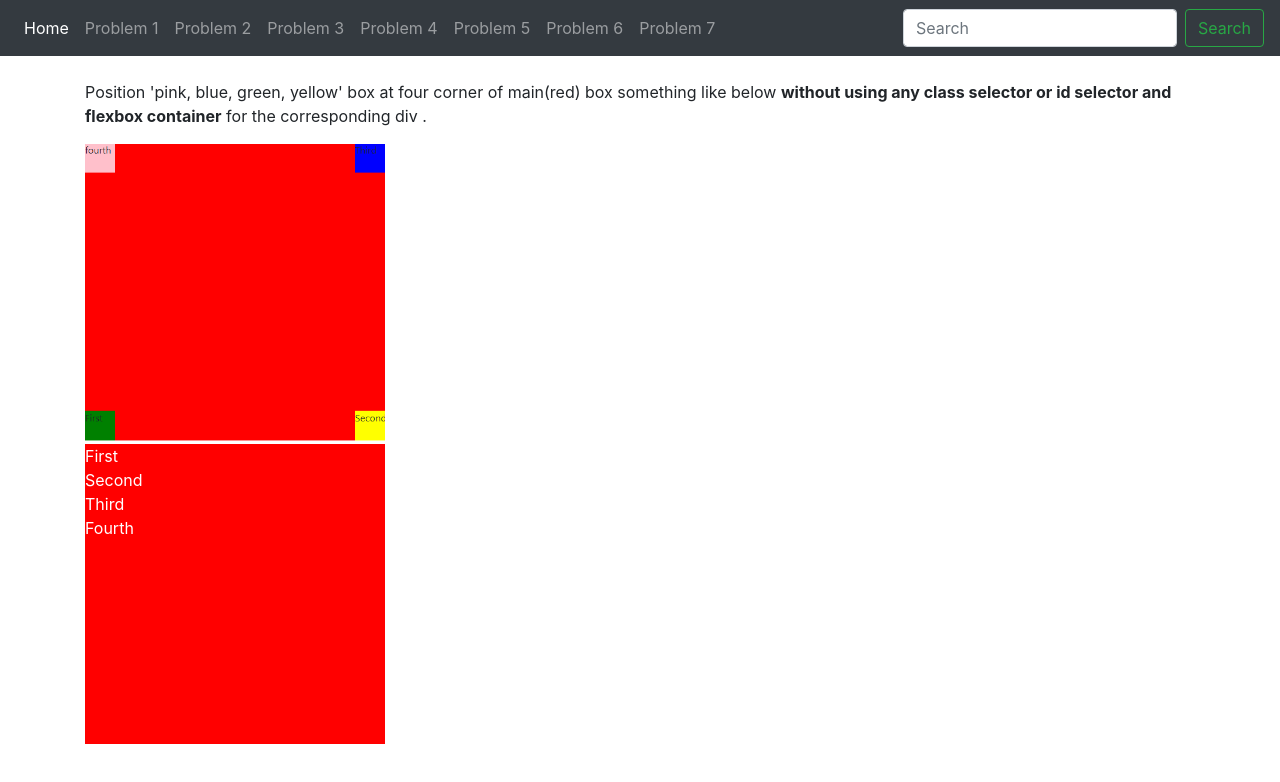
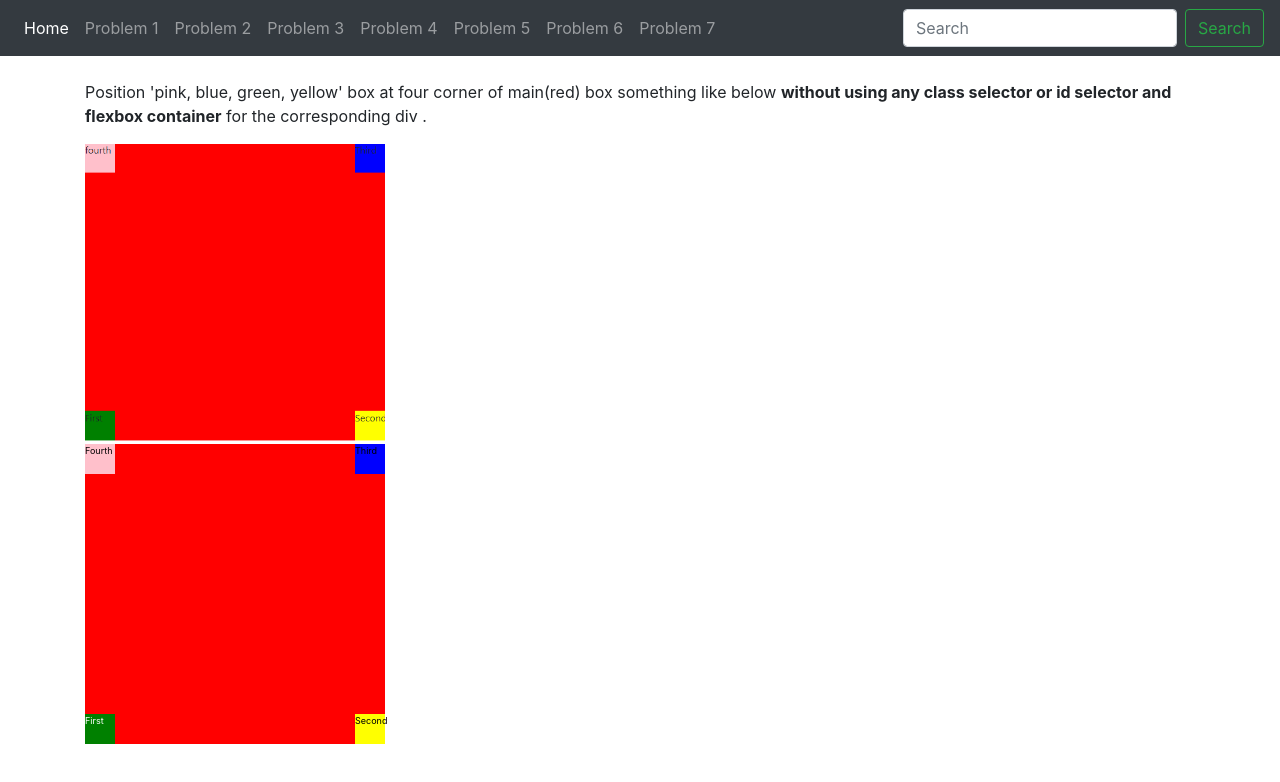
Before and after one commit to sagarrajak/angular-frontend-assigment, an Angular app: page /question-6 in a window 1280 px wide. Shown: the top 782 px of the page. Built offline with nearby package versions, Linux system fonts and the light colour scheme.

Commit message:
finished problem 6

```diff
--- a/src/app/question-six/question-six.component.scss
+++ b/src/app/question-six/question-six.component.scss
@@ -1,9 +1,43 @@
 #main {
-    width: 300px;
-    height: 300px;
-    background-color:red;
-    position: absolute;
-    color: white;
-
-    //overide here
+  width: 300px;
+  height: 300px;
+  background-color: red;
+  position: relative;
+  color: white;
+  font-size: 9px;
 }
+#main div:nth-of-type(1) {
+  position: absolute;
+  bottom: 0;
+  left: 0;
+  width: 30px;
+  height: 30px;
+  background-color: green;
+}
+#main div:nth-of-type(2) {
+  position: absolute;
+  bottom: 0;
+  right: 0;
+  width: 30px;
+  height: 30px;
+  background-color: yellow;
+  color: black;
+}
+#main div:nth-of-type(3) {
+  position: absolute;
+  top: 0;
+  right: 0;
+  width: 30px;
+  height: 30px;
+  background-color: blue;
+  color: black;
+}
+#main div:nth-of-type(4) {
+  position: absolute;
+  top: 0;
+  left: 0;
+  width: 30px;
+  height: 30px;
+  background-color: pink;
+  color: black;
+}
```
